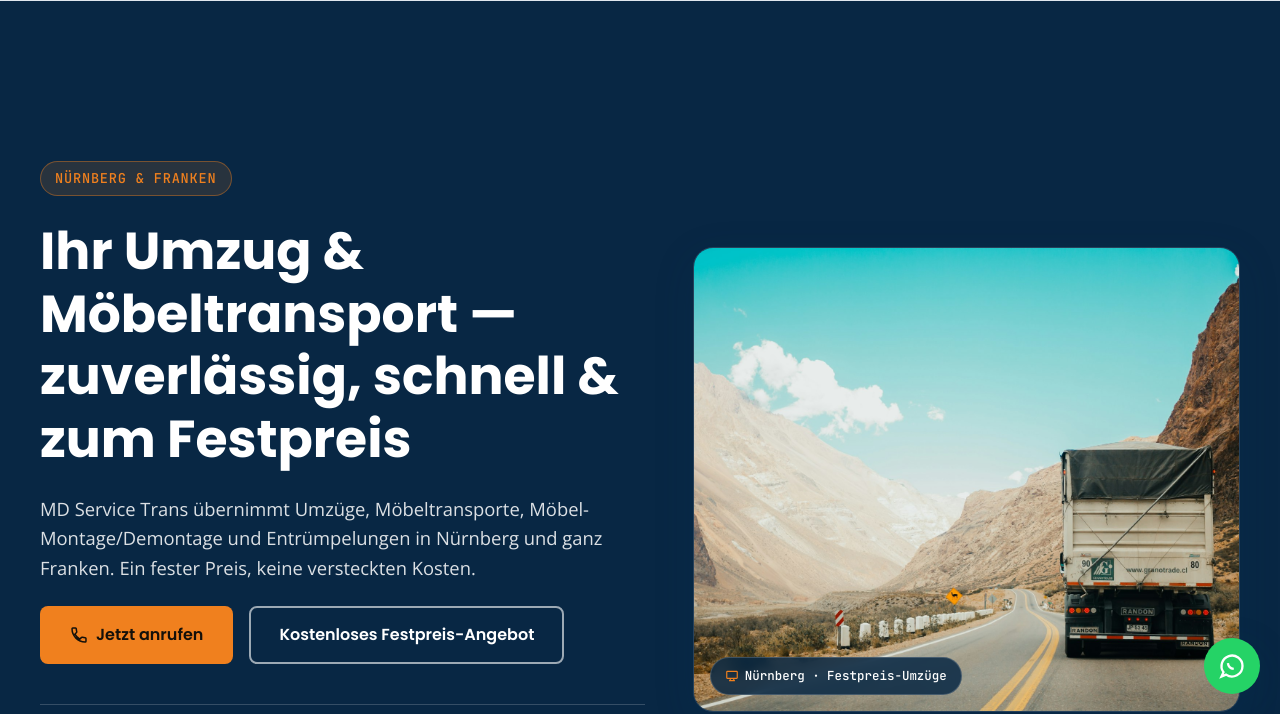
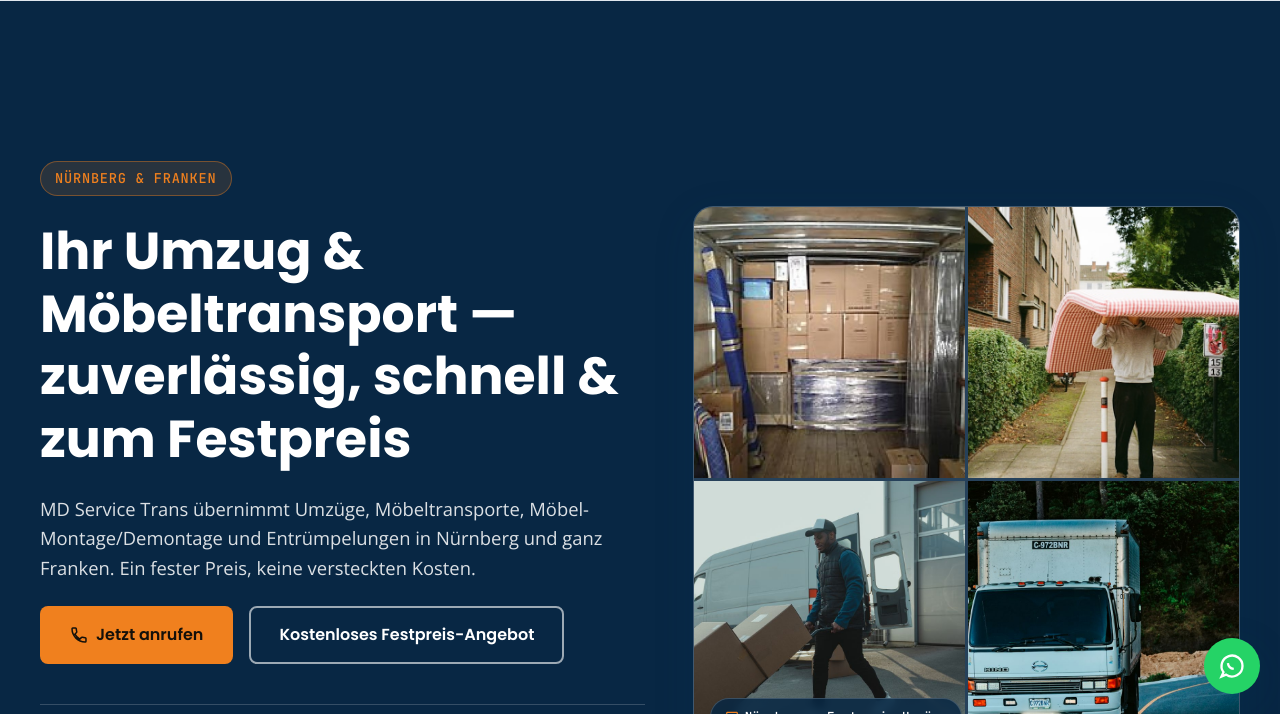
Before and after one commit to levelopt-create/md-service-trans-preview, a plain HTML site: page index.html in a window 1280 px wide. Shown: the part 86-800 px from the top of the page. Drawn offline with nearby package versions, Linux system fonts and the light colour scheme.

Commit message:
Replace hero with 2x2 photo grid; fix wrong branded truck photo

```diff
--- a/index.html
+++ b/index.html
@@ -92,8 +92,11 @@
         </div>
       </div>
       <div class="hero-photo-card">
-        <!-- TODO: replace with the real MD Service Trans vehicle photo once supplied -->
-        <img src="assets/photos/hero-truck.jpg" alt="Transporter für Umzüge und Möbeltransporte (Illustrationsfoto)" width="900" height="765">
+        <!-- Illustrative photos — replace with real MD Service Trans photos once supplied -->
+        <div class="hero-grid-item"><img src="assets/photos/hero-grid-1-truck-boxes.jpg" alt="Vollgeladener Umzugswagen mit Kartons (Illustrationsfoto)" width="450" height="450"></div>
+        <div class="hero-grid-item"><img src="assets/photos/hero-grid-2-carry-mattress.jpg" alt="Transport eines Möbelstücks beim Umzug (Illustrationsfoto)" width="450" height="450"></div>
+        <div class="hero-grid-item"><img src="assets/photos/hero-grid-3-dolly-van.jpg" alt="Möbeltransport mit Sackkarre am Lieferwagen (Illustrationsfoto)" width="450" height="450"></div>
+        <div class="hero-grid-item"><img src="assets/photos/hero-grid-4-truck-road.jpg" alt="Umzugswagen unterwegs (Illustrationsfoto)" width="450" height="450"></div>
         <span class="hero-photo-badge"><svg viewBox="0 0 24 24" fill="none" stroke="currentColor" stroke-width="2" aria-hidden="true"><rect x="3" y="4" width="18" height="12" rx="1"/><path d="M7 20h10M9 16v4M15 16v4"/></svg>Nürnberg · Festpreis-Umzüge</span>
       </div>
     </div>
--- a/styles.css
+++ b/styles.css
@@ -209,10 +209,14 @@ p { color: var(--color-text-muted); }
   border-radius: var(--radius-lg);
   overflow: hidden;
   box-shadow: var(--shadow-elevated);
-  aspect-ratio: 4/3.4;
   border: 1px solid rgba(255,255,255,0.12);
+  display: grid;
+  grid-template-columns: 1fr 1fr;
+  gap: 3px;
+  background: rgba(255,255,255,0.12);
 }
-.hero-photo-card img { width: 100%; height: 100%; object-fit: cover; }
+.hero-photo-card .hero-grid-item { aspect-ratio: 1/1; overflow: hidden; }
+.hero-photo-card img { width: 100%; height: 100%; object-fit: cover; display: block; }
 .hero-photo-badge {
   position: absolute;
   left: var(--space-2);
```
Also changed, not shown: assets/photos/hero-grid-1-truck-boxes.jpg (added), assets/photos/hero-grid-2-carry-mattress.jpg (added), assets/photos/hero-grid-3-dolly-van.jpg (added), assets/photos/hero-grid-4-truck-road.jpg (added), assets/photos/hero-truck.jpg (deleted).
